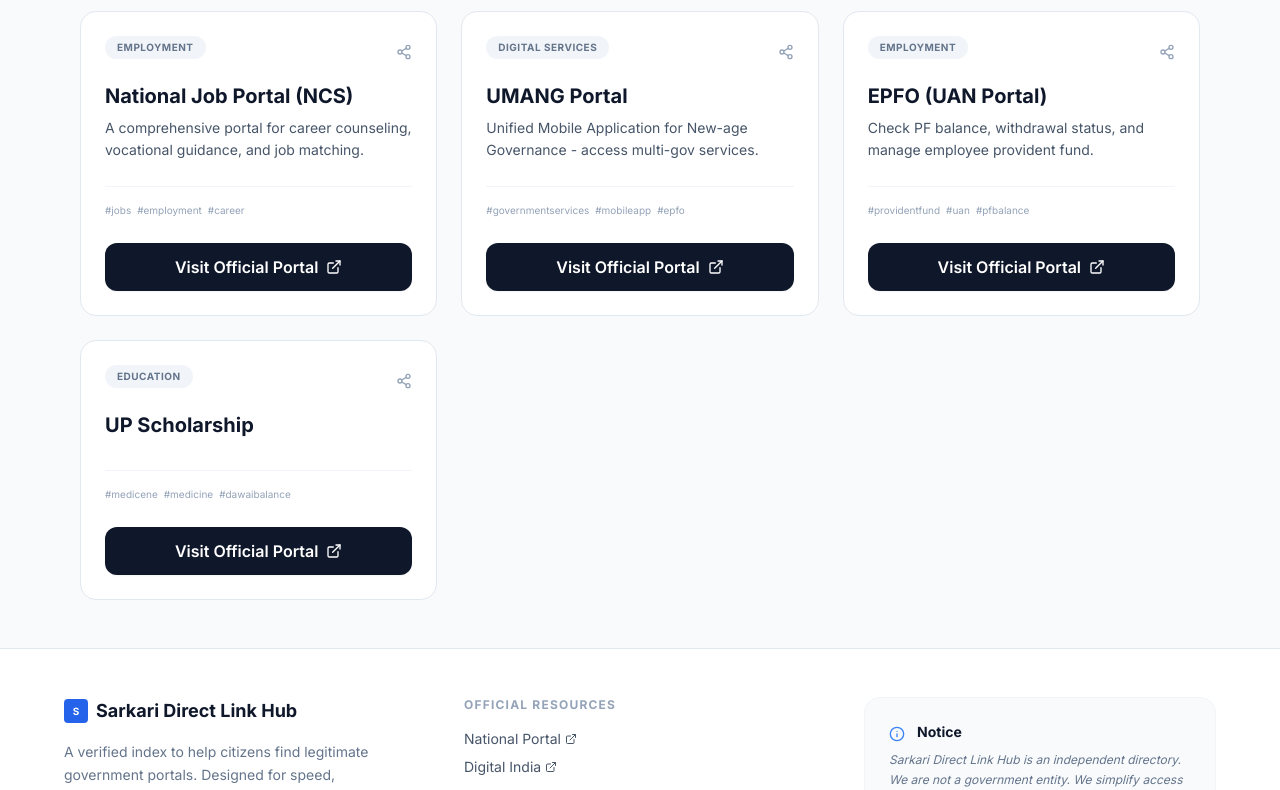
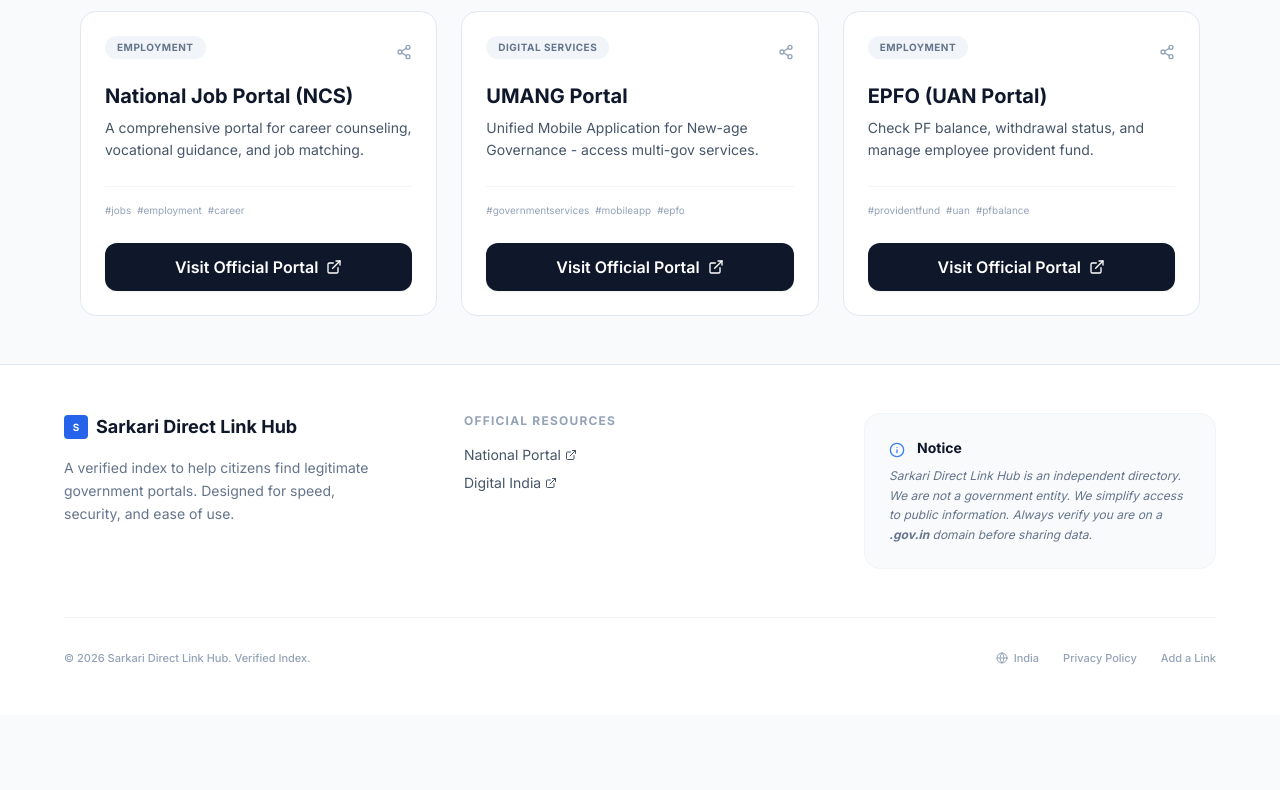
Before and after one commit to Shivam-kumar-coder/sarkari-links-hub, a React (Vite) app: page / in a window 1280 px wide. Shown: the part 1477-2267 px from the top of the page. After the commit the page ends 2192 px from the top, so only its background shows below. Built offline with nearby package versions, Linux system fonts and the light colour scheme.

Commit message:
Update links.ts

```diff
--- a/data/links.ts
+++ b/data/links.ts
@@ -97,12 +97,5 @@
     category: "Employment",
     description: "Check PF balance, withdrawal status, and manage employee provident fund.",
     keywords: ["provident fund", "uan", "pf balance", "pension", "employer"]
-  },
-  {
-  id: "13",
-  title: "UP Scholarship",
-  url: "https://services.india.gov.in/service/detail/apply-for-new-drug-license-bihar",
-  category: "Education",
-  keywords: ["medicene", "medicine", "dawai balance", "dawai licence", "drug licence"]
   }
 ];
```
